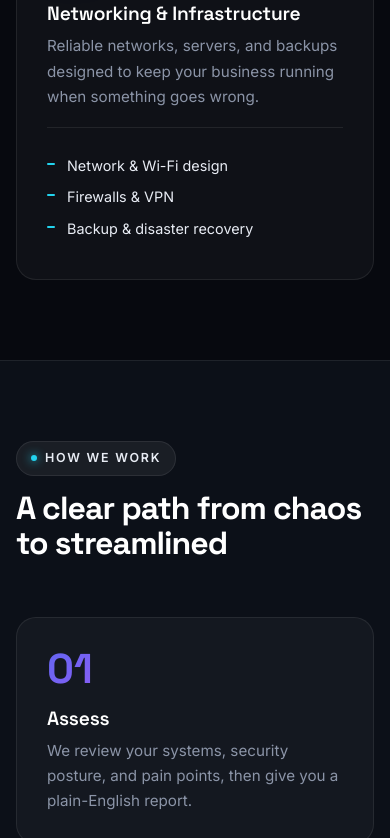
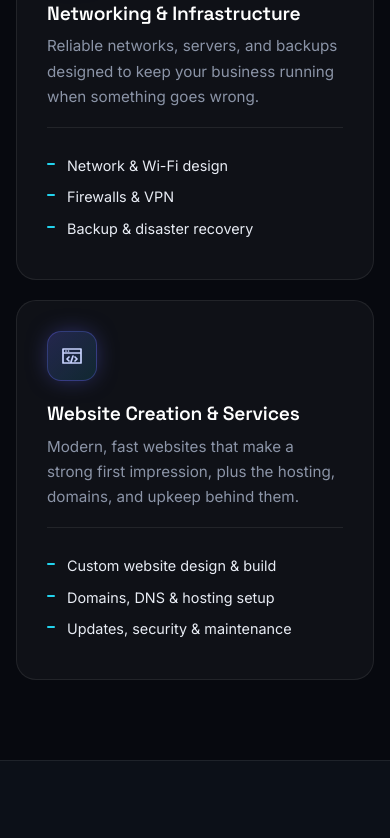
Before and after one commit to roadrunner951/streamlineitg, a plain HTML site: page index.html in a window 390 px wide. Shown: the part 2951-3789 px from the top of the page. Drawn offline with Linux system fonts and the light colour scheme.

Commit message:
Add Website Creation & Services offering

```diff
--- a/index.html
+++ b/index.html
@@ -4,11 +4,11 @@
   <meta charset="utf-8">
   <meta name="viewport" content="width=device-width, initial-scale=1">
   <title>Streamline IT Group | IT Consulting & Managed Services</title>
-  <meta name="description" content="Streamline IT Group delivers managed IT, cybersecurity, cloud & Microsoft 365, and network infrastructure services for growing businesses.">
+  <meta name="description" content="Streamline IT Group delivers managed IT, cybersecurity, cloud & Microsoft 365, network infrastructure, and website services for growing businesses.">
   <link rel="canonical" href="https://streamlineitg.com/">
   <link rel="icon" href="favicon.svg" type="image/svg+xml">
   <meta property="og:title" content="Streamline IT Group | IT Consulting & Managed Services">
-  <meta property="og:description" content="Managed IT, cybersecurity, cloud and networking for growing businesses.">
+  <meta property="og:description" content="Managed IT, cybersecurity, cloud, networking and websites for growing businesses.">
   <meta property="og:url" content="https://streamlineitg.com/">
   <meta property="og:type" content="website">
   <meta name="theme-color" content="#07090f">
@@ -98,6 +98,12 @@
             <p>Reliable networks, servers, and backups designed to keep your business running when something goes wrong.</p>
             <ul><li>Network &amp; Wi-Fi design</li><li>Firewalls &amp; VPN</li><li>Backup &amp; disaster recovery</li></ul>
           </article>
+          <article class="card">
+            <div class="icon"><svg viewBox="0 0 24 24"><path d="M3 5h18v14H3z M3 9h18 M6 7h.01 M8.5 7h.01 M9 13l-2 2 2 2 M15 13l2 2-2 2 M13 12l-2 6" /></svg></div>
+            <h3>Website Creation &amp; Services</h3>
+            <p>Modern, fast websites that make a strong first impression, plus the hosting, domains, and upkeep behind them.</p>
+            <ul><li>Custom website design &amp; build</li><li>Domains, DNS &amp; hosting setup</li><li>Updates, security &amp; maintenance</li></ul>
+          </article>
         </div>
       </div>
     </section>
@@ -157,6 +163,7 @@
               <option>Cybersecurity</option>
               <option>Cloud &amp; Microsoft 365</option>
               <option>Networking &amp; Infrastructure</option>
+              <option>Website Creation &amp; Services</option>
               <option>Not sure yet</option>
             </select>
           </div>
--- a/styles.css
+++ b/styles.css
@@ -157,7 +157,9 @@ p { margin: 0 0 1em; }
 .section-head p:last-child:not(.eyebrow) { color: var(--muted); font-size: 1.08rem; }
 
 /* Cards */
-.grid.services { display: grid; grid-template-columns: repeat(4, 1fr); gap: 20px; }
+.grid.services { display: grid; grid-template-columns: repeat(6, 1fr); gap: 20px; }
+.grid.services .card { grid-column: span 2; }
+.grid.services .card:nth-child(n+4) { grid-column: span 3; }
 .card {
   position: relative; padding: 30px; border-radius: var(--radius);
   background: var(--surface); border: 1px solid var(--border);
@@ -264,7 +266,10 @@ p { margin: 0 0 1em; }
 
 /* Responsive */
 @media (max-width: 1020px) {
-  .grid.services, .steps { grid-template-columns: 1fr 1fr; }
+  .steps { grid-template-columns: 1fr 1fr; }
+  .grid.services { grid-template-columns: 1fr 1fr; }
+  .grid.services .card, .grid.services .card:nth-child(n+4) { grid-column: auto; }
+  .grid.services .card:last-child { grid-column: 1 / -1; }
   .hero-inner, .about, .contact { grid-template-columns: 1fr; gap: 48px; }
   .hero-card { max-width: 520px; transform: none; }
 }
@@ -281,5 +286,6 @@ p { margin: 0 0 1em; }
   .hero { padding: 72px 0 84px; }
   .section { padding: 80px 0; }
   .grid.services, .steps, .contact-form { grid-template-columns: 1fr; }
+  .grid.services .card:last-child { grid-column: auto; }
   .contact-form { padding: 24px; }
 }
```
